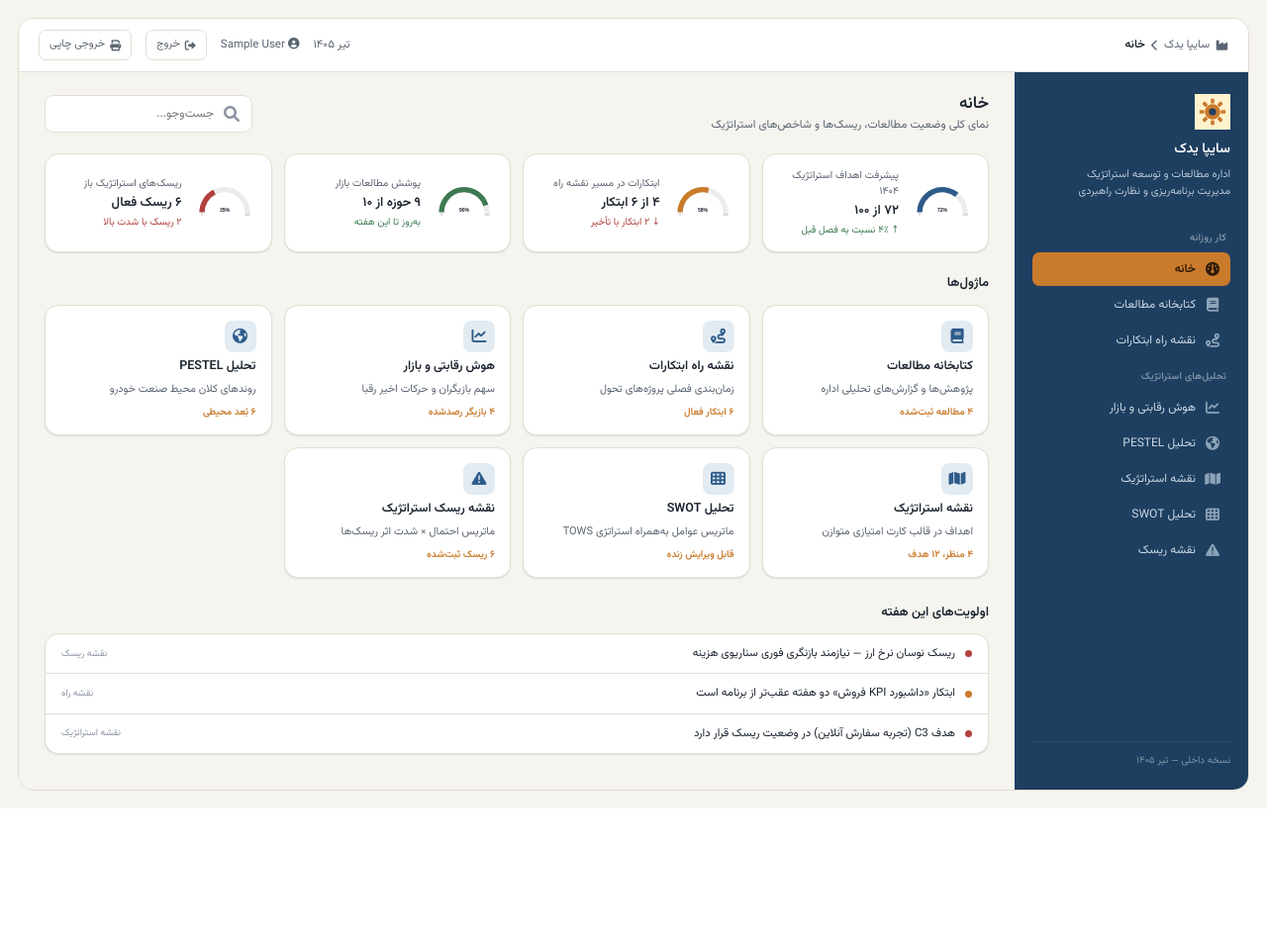
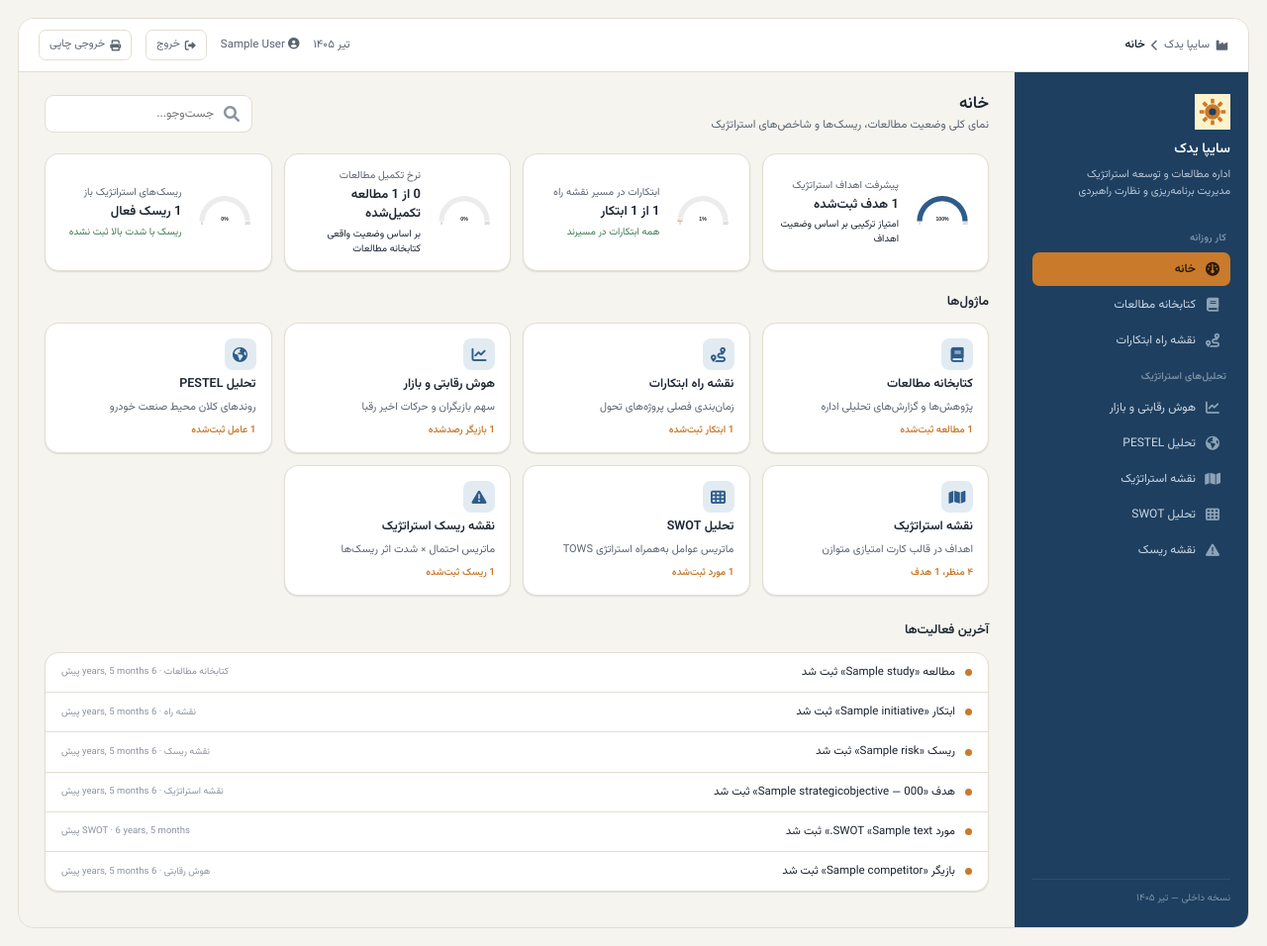
Before and after one commit to moslemb1981/strategic-dashboard, a Django app: page / in a window 1280 px wide. Shown: the whole page at 99% size. Before the commit the page ends 817 px from the top, so only its background shows below. Run offline with Django 5.2, Linux system fonts and the light colour scheme; a user stored in the database is signed in; tables that the repository leaves empty hold one stand-in row (values such as "Sample post"); some libraries are stand-ins or nearby versions.

Commit message:
داشبورد خانه واقعی و متصل به دیتابیس

```diff
--- a/strategic/models.py
+++ b/strategic/models.py
@@ -1,4 +1,5 @@
 from django.db import models
+from django.utils import timezone
 
 
 class Study(models.Model):
@@ -149,6 +150,7 @@ class StrategicObjective(models.Model):
     kpi = models.CharField(max_length=300, verbose_name="KPI", blank=True)
     status = models.CharField(max_length=10, choices=STATUS_CHOICES, default="on", verbose_name="وضعیت")
     order = models.PositiveSmallIntegerField(default=0, verbose_name="ترتیب نمایش")
+    created_at = models.DateTimeField(default=timezone.now)
 
     class Meta:
         ordering = ["order", "code"]
@@ -170,6 +172,7 @@ class Competitor(models.Model):
     weaknesses = models.TextField(blank=True, verbose_name="نقاط ضعف (هر خط یک مورد)")
     recent_move = models.CharField(max_length=300, blank=True, verbose_name="آخرین حرکت")
     order = models.PositiveSmallIntegerField(default=0, verbose_name="ترتیب نمایش")
+    created_at = models.DateTimeField(default=timezone.now)
 
     class Meta:
         ordering = ["order", "-market_share"]
@@ -209,6 +212,7 @@ class PestelFactor(models.Model):
     category = models.CharField(max_length=20, choices=CATEGORY_CHOICES, verbose_name="بُعد")
     text = models.CharField(max_length=300, verbose_name="عامل محیطی")
     order = models.PositiveSmallIntegerField(default=0, verbose_name="ترتیب نمایش")
+    created_at = models.DateTimeField(default=timezone.now)
 
     class Meta:
         ordering = ["category", "order"]
--- a/strategic/views.py
+++ b/strategic/views.py
@@ -1,3 +1,5 @@
+import logging
+
 from django.contrib import messages
 from django.contrib.auth.decorators import login_required
 from django.shortcuts import render, redirect, get_object_or_404
@@ -10,6 +12,8 @@ from .forms import (
     CompetitorForm, PestelFactorForm,
 )
 
+logger = logging.getLogger("strategic")
+
 
 def _has_perm(request, perm):
     """Checks a Django model permission (e.g. 'strategic.add_study').
@@ -17,12 +21,70 @@ def _has_perm(request, perm):
     if request.user.has_perm(perm):
         return True
     messages.error(request, "شما اجازه انجام این عملیات را ندارید. برای دسترسی ویرایش با مدیر سیستم هماهنگ کنید.")
+    logger.warning("PERMISSION DENIED: user=%s perm=%s", request.user, perm)
     return False
+
+
+def _log_action(request, action, label):
+    logger.info("%s: user=%s item=%r", action, request.user, label)
 
 
 @login_required
 def home(request):
-    return render(request, "strategic/home.html", {"active_page": "home"})
+    objectives = list(StrategicObjective.objects.all())
+    obj_total = len(objectives)
+    obj_score = 0
+    if obj_total:
+        weight = {"on": 1, "watch": 0.5, "risk": 0}
+        obj_score = round(sum(weight.get(o.status, 0) for o in objectives) / obj_total * 100)
+
+    initiatives = list(Initiative.objects.all())
+    init_total = len(initiatives)
+    init_behind = sum(1 for i in initiatives if i.status == "needs_attention")
+    init_on_track = init_total - init_behind
+    init_avg_progress = round(sum(i.progress for i in initiatives) / init_total) if init_total else 0
+
+    studies = list(Study.objects.all())
+    study_total = len(studies)
+    study_done = sum(1 for s in studies if s.status == "done")
+    study_pct = round(study_done / study_total * 100) if study_total else 0
+
+    risks = list(Risk.objects.all())
+    risk_total = len(risks)
+    risk_high = sum(1 for r in risks if r.zone == "red")
+    risk_pct = round(risk_high / risk_total * 100) if risk_total else 0
+
+    # فید فعالیت‌های اخیر — از هر ۷ مدل، آخرین رکوردها را ترکیب می‌کند
+    activity = []
+    for s in Study.objects.order_by("-created_at")[:5]:
+        activity.append({"icon": "fa-book", "text": f"مطالعه «{s.title}» ثبت شد", "tag": "کتابخانه مطالعات", "dt": s.created_at})
+    for i in Initiative.objects.order_by("-created_at")[:5]:
+        activity.append({"icon": "fa-route", "text": f"ابتکار «{i.title}» ثبت شد", "tag": "نقشه راه", "dt": i.created_at})
+    for r in Risk.objects.order_by("-created_at")[:5]:
+        activity.append({"icon": "fa-triangle-exclamation", "text": f"ریسک «{r.title}» ثبت شد", "tag": "نقشه ریسک", "dt": r.created_at})
+    for o in StrategicObjective.objects.order_by("-created_at")[:5]:
+        activity.append({"icon": "fa-map", "text": f"هدف «{o.code} — {o.title}» ثبت شد", "tag": "نقشه استراتژیک", "dt": o.created_at})
+    for it in SWOTItem.objects.order_by("-created_at")[:5]:
+        activity.append({"icon": "fa-table-cells", "text": f"مورد SWOT «{it.text}» ثبت شد", "tag": "SWOT", "dt": it.created_at})
+    for c in Competitor.objects.order_by("-created_at")[:5]:
+        activity.append({"icon": "fa-chart-line", "text": f"بازیگر «{c.name}» ثبت شد", "tag": "هوش رقابتی", "dt": c.created_at})
+    for f in PestelFactor.objects.order_by("-created_at")[:5]:
+        activity.append({"icon": "fa-earth-americas", "text": f"عامل «{f.text}» ثبت شد", "tag": "PESTEL", "dt": f.created_at})
+
+    activity.sort(key=lambda a: a["dt"], reverse=True)
+    activity = activity[:6]
+
+    return render(request, "strategic/home.html", {
+        "active_page": "home",
+        "obj_score": obj_score, "obj_total": obj_total,
+        "init_total": init_total, "init_on_track": init_on_track, "init_behind": init_behind, "init_avg_progress": init_avg_progress,
+        "study_total": study_total, "study_done": study_done, "study_pct": study_pct,
+        "risk_total": risk_total, "risk_high": risk_high, "risk_pct": risk_pct,
+        "competitor_count": Competitor.objects.count(),
+        "pestel_count": PestelFactor.objects.count(),
+        "swot_count": SWOTItem.objects.count(),
+        "activity": activity,
+    })
 
 
 # ---------------- Research library ----------------
@@ -34,6 +96,7 @@ def research(request):
             form = StudyForm(request.POST)
             if form.is_valid():
                 form.save()
+                _log_action(request, "CREATE Study", str(form.instance))
                 return redirect("strategic:research")
         else:
             form = StudyForm()
@@ -56,7 +119,10 @@ def research(request):
 @login_required
 def study_delete(request, pk):
     if request.method == "POST" and _has_perm(request, "strategic.delete_study"):
-        get_object_or_404(Study, pk=pk).delete()
+        _obj = get_object_or_404(Study, pk=pk)
+        _label = str(_obj)
+        _obj.delete()
+        _log_action(request, "DELETE Study", _label)
     return redirect("strategic:research")
 
 
@@ -69,6 +135,7 @@ def roadmap(request):
             form = InitiativeForm(request.POST)
             if form.is_valid():
                 form.save()
+                _log_action(request, "CREATE Initiative", str(form.instance))
                 return redirect("strategic:roadmap")
         else:
             form = InitiativeForm()
@@ -84,7 +151,10 @@ def roadmap(request):
 @login_required
 def initiative_delete(request, pk):
     if request.method == "POST" and _has_perm(request, "strategic.delete_initiative"):
-        get_object_or_404(Initiative, pk=pk).delete()
+        _obj = get_object_or_404(Initiative, pk=pk)
+        _label = str(_obj)
+        _obj.delete()
+        _log_action(request, "DELETE Initiative", _label)
     return redirect("strategic:roadmap")
 
 
@@ -97,6 +167,7 @@ def market(request):
             form = CompetitorForm(request.POST)
             if form.is_valid():
                 form.save()
+                _log_action(request, "CREATE Competitor", str(form.instance))
                 return redirect("strategic:market")
         else:
             form = CompetitorForm()
@@ -112,7 +183,10 @@ def market(request):
 @login_required
 def competitor_delete(request, pk):
     if request.method == "POST" and _has_perm(request, "strategic.delete_competitor"):
-        get_object_or_404(Competitor, pk=pk).delete()
+        _obj = get_object_or_404(Competitor, pk=pk)
+        _label = str(_obj)
+        _obj.delete()
+        _log_action(request, "DELETE Competitor", _label)
     return redirect("strategic:market")
 
 
@@ -125,6 +199,7 @@ def pestel(request):
             form = PestelFactorForm(request.POST)
             if form.is_valid():
                 form.save()
+                _log_action(request, "CREATE PestelFactor", str(form.instance))
                 return redirect("strategic:pestel")
         else:
             form = PestelFactorForm()
@@ -148,7 +223,10 @@ def pestel(request):
 @login_required
 def pestel_delete(request, pk):
     if request.method == "POST" and _has_perm(request, "strategic.delete_pestelfactor"):
-        get_object_or_404(PestelFactor, pk=pk).delete()
+        _obj = get_object_or_404(PestelFactor, pk=pk)
+        _label = str(_obj)
+        _obj.delete()
+        _log_action(request, "DELETE PestelFactor", _label)
     return redirect("strategic:pestel")
 
 
@@ -177,6 +255,7 @@ def stratmap(request):
             form = StrategicObjectiveForm(request.POST, instance=instance)
             if form.is_valid():
                 form.save()
+                _log_action(request, "UPDATE StrategicObjective" if obj_id else "CREATE StrategicObjective", str(form.instance))
                 return redirect("strategic:stratmap")
         else:
             form = StrategicObjectiveForm()
@@ -205,7 +284,10 @@ def stratmap(request):
 @login_required
 def objective_delete(request, pk):
     if request.method == "POST" and _has_perm(request, "strategic.delete_strategicobjective"):
-        get_object_or_404(StrategicObjective, pk=pk).delete()
+        _obj = get_object_or_404(StrategicObjective, pk=pk)
+        _label = str(_obj)
+        _obj.delete()
+        _log_action(request, "DELETE StrategicObjective", _label)
     return redirect("strategic:stratmap")
 
 
@@ -218,6 +300,7 @@ def swot(request):
             form = SWOTItemForm(request.POST)
             if form.is_valid():
                 form.save()
+                _log_action(request, "CREATE SWOTItem", str(form.instance))
                 return redirect("strategic:swot")
         else:
             form = SWOTItemForm()
@@ -237,7 +320,10 @@ def swot(request):
 @login_required
 def swot_delete(request, pk):
     if request.method == "POST" and _has_perm(request, "strategic.delete_swotitem"):
-        get_object_or_404(SWOTItem, pk=pk).delete()
+        _obj = get_object_or_404(SWOTItem, pk=pk)
+        _label = str(_obj)
+        _obj.delete()
+        _log_action(request, "DELETE SWOTItem", _label)
     return redirect("strategic:swot")
 
 
@@ -250,6 +336,7 @@ def risk(request):
             form = RiskForm(request.POST)
             if form.is_valid():
                 form.save()
+                _log_action(request, "CREATE Risk", str(form.instance))
                 return redirect("strategic:risk")
         else:
             form = RiskForm()
@@ -278,5 +365,8 @@ def risk(request):
 @login_required
 def risk_delete(request, pk):
     if request.method == "POST" and _has_perm(request, "strategic.delete_risk"):
-        get_object_or_404(Risk, pk=pk).delete()
+        _obj = get_object_or_404(Risk, pk=pk)
+        _label = str(_obj)
+        _obj.delete()
+        _log_action(request, "DELETE Risk", _label)
     return redirect("strategic:risk")
--- a/templates/strategic/home.html
+++ b/templates/strategic/home.html
@@ -12,19 +12,23 @@
 <div class="gauge-row">
   <div class="gauge-card">
     <div class="gauge-holder" id="gauge-goals"></div>
-    <div class="gauge-meta"><div class="label">پیشرفت اهداف استراتژیک ۱۴۰۴</div><div class="value">۷۲ از ۱۰۰</div><div class="trend up">↑ ۴٪ نسبت به فصل قبل</div></div>
+    <div class="gauge-meta"><div class="label">پیشرفت اهداف استراتژیک</div><div class="value">{{ obj_total }} هدف ثبت‌شده</div><div class="trend">امتیاز ترکیبی بر اساس وضعیت اهداف</div></div>
   </div>
   <div class="gauge-card">
     <div class="gauge-holder" id="gauge-initiatives"></div>
-    <div class="gauge-meta"><div class="label">ابتکارات در مسیر نقشه راه</div><div class="value">۴ از ۶ ابتکار</div><div class="trend down">↓ ۲ ابتکار با تأخیر</div></div>
+    <div class="gauge-meta"><div class="label">ابتکارات در مسیر نقشه راه</div><div class="value">{{ init_on_track }} از {{ init_total }} ابتکار</div>
+      {% if init_behind %}<div class="trend down">↓ {{ init_behind }} ابتکار نیازمند پیگیری</div>{% else %}<div class="trend up">همه ابتکارات در مسیرند</div>{% endif %}
+    </div>
   </div>
   <div class="gauge-card">
     <div class="gauge-holder" id="gauge-research"></div>
-    <div class="gauge-meta"><div class="label">پوشش مطالعات بازار</div><div class="value">۹ حوزه از ۱۰</div><div class="trend up">به‌روز تا این هفته</div></div>
+    <div class="gauge-meta"><div class="label">نرخ تکمیل مطالعات</div><div class="value">{{ study_done }} از {{ study_total }} مطالعه تکمیل‌شده</div><div class="trend">بر اساس وضعیت واقعی کتابخانه مطالعات</div></div>
   </div>
   <div class="gauge-card">
     <div class="gauge-holder" id="gauge-risk"></div>
-    <div class="gauge-meta"><div class="label">ریسک‌های استراتژیک باز</div><div class="value">۶ ریسک فعال</div><div class="trend down">۲ ریسک با شدت بالا</div></div>
+    <div class="gauge-meta"><div class="label">ریسک‌های استراتژیک باز</div><div class="value">{{ risk_total }} ریسک فعال</div>
+      {% if risk_high %}<div class="trend down">{{ risk_high }} ریسک با شدت بالا</div>{% else %}<div class="trend up">ریسک با شدت بالا ثبت نشده</div>{% endif %}
+    </div>
   </div>
 </div>
 
@@ -33,38 +37,40 @@
   <a class="module-card" href="{% url 'strategic:research' %}">
     <div class="icon"><i class="fa-solid fa-book"></i></div>
     <h3>کتابخانه مطالعات</h3><p>پژوهش‌ها و گزارش‌های تحلیلی اداره</p>
-    <div class="stat">۴ مطالعه ثبت‌شده</div></a>
+    <div class="stat">{{ study_total }} مطالعه ثبت‌شده</div></a>
   <a class="module-card" href="{% url 'strategic:roadmap' %}">
     <div class="icon"><i class="fa-solid fa-route"></i></div>
     <h3>نقشه راه ابتکارات</h3><p>زمان‌بندی فصلی پروژه‌های تحول</p>
-    <div class="stat">۶ ابتکار فعال</div></a>
+    <div class="stat">{{ init_total }} ابتکار ثبت‌شده</div></a>
   <a class="module-card" href="{% url 'strategic:market' %}">
     <div class="icon"><i class="fa-solid fa-chart-line"></i></div>
     <h3>هوش رقابتی و بازار</h3><p>سهم بازیگران و حرکات اخیر رقبا</p>
-    <div class="stat">۴ بازیگر رصدشده</div></a>
+    <div class="stat">{{ competitor_count }} بازیگر رصدشده</div></a>
   <a class="module-card" href="{% url 'strategic:pestel' %}">
     <div class="icon"><i class="fa-solid fa-earth-americas"></i></div>
     <h3>تحلیل PESTEL</h3><p>روندهای کلان محیط صنعت خودرو</p>
-    <div class="stat">۶ بُعد محیطی</div></a>
+    <div class="stat">{{ pestel_count }} عامل ثبت‌شده</div></a>
   <a class="module-card" href="{% url 'strategic:stratmap' %}">
     <div class="icon"><i class="fa-solid fa-map"></i></div>
     <h3>نقشه استراتژیک</h3><p>اهداف در قالب کارت امتیازی متوازن</p>
-    <div class="stat">۴ منظر، ۱۲ هدف</div></a>
+    <div class="stat">۴ منظر، {{ obj_total }} هدف</div></a>
   <a class="module-card" href="{% url 'strategic:swot' %}">
     <div class="icon"><i class="fa-solid fa-table-cells"></i></div>
     <h3>تحلیل SWOT</h3><p>ماتریس عوامل به‌همراه استراتژی TOWS</p>
-    <div class="stat">قابل ویرایش زنده</div></a>
+    <div class="stat">{{ swot_count }} مورد ثبت‌شده</div></a>
   <a class="module-card" href="{% url 'strategic:risk' %}">
     <div class="icon"><i class="fa-solid fa-triangle-exclamation"></i></div>
     <h3>نقشه ریسک استراتژیک</h3><p>ماتریس احتمال × شدت اثر ریسک‌ها</p>
-    <div class="stat">۶ ریسک ثبت‌شده</div></a>
+    <div class="stat">{{ risk_total }} ریسک ثبت‌شده</div></a>
 </div>
 
-<div class="section-title">اولویت‌های این هفته</div>
+<div class="section-title">آخرین فعالیت‌ها</div>
 <div class="panel"><ul class="brief-list">
-  <li><span class="sev-dot high"></span><span class="txt">ریسک نوسان نرخ ارز — نیازمند بازنگری فوری سناریوی هزینه</span><span class="tag">نقشه ریسک</span></li>
-  <li><span class="sev-dot med"></span><span class="txt">ابتکار «داشبورد KPI فروش» دو هفته عقب‌تر از برنامه است</span><span class="tag">نقشه راه</span></li>
-  <li><span class="sev-dot high"></span><span class="txt">هدف C3 (تجربه سفارش آنلاین) در وضعیت ریسک قرار دارد</span><span class="tag">نقشه استراتژیک</span></li>
+  {% for a in activity %}
+  <li><span class="sev-dot med"></span><span class="txt">{{ a.text }}</span><span class="tag">{{ a.tag }} · {{ a.dt|timesince }} پیش</span></li>
+  {% empty %}
+  <li><span class="txt" style="opacity:.6;">هنوز فعالیتی ثبت نشده — از ماژول‌ها شروع کنید</span></li>
+  {% endfor %}
 </ul></div>
 {% endblock %}
 
@@ -83,10 +89,10 @@
     });
   }
   document.addEventListener('DOMContentLoaded', function(){
-    mkGauge('gauge-goals', 72, '#2E5C8A');
-    mkGauge('gauge-initiatives', 58, '#C97A2B');
-    mkGauge('gauge-research', 90, '#3E7A52');
-    mkGauge('gauge-risk', 35, '#B0413E');
+    mkGauge('gauge-goals', {{ obj_score }}, '#2E5C8A');
+    mkGauge('gauge-initiatives', {{ init_avg_progress }}, '#C97A2B');
+    mkGauge('gauge-research', {{ study_pct }}, '#3E7A52');
+    mkGauge('gauge-risk', {{ risk_pct }}, '#B0413E');
   });
 </script>
 {% endblock %}
```
Also changed, not shown: strategic/migrations/0005_competitor_created_at_pestelfactor_created_at_and_more.py (added).
